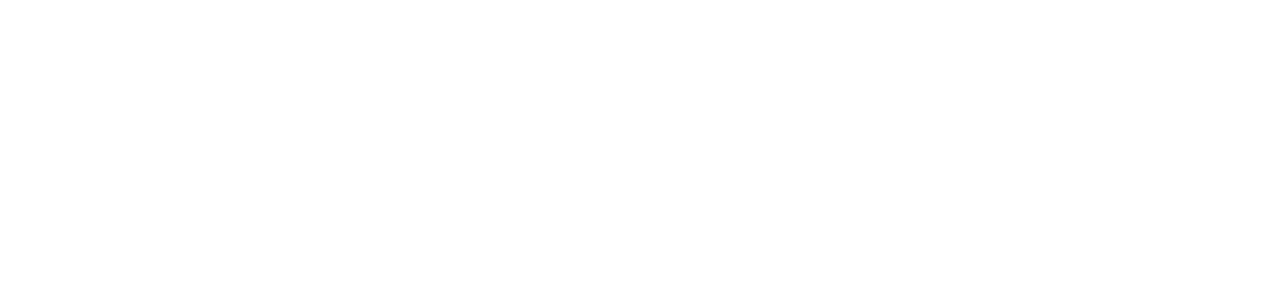
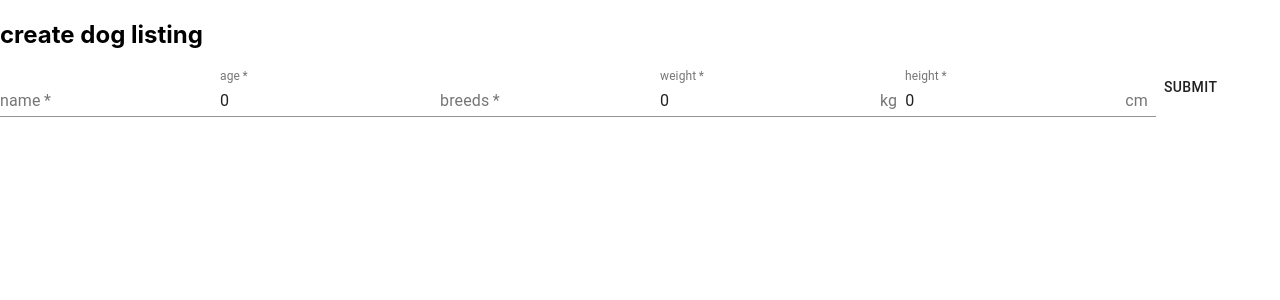
Before and after one commit to CoeyMok/FrontEnd, a React (Create React App) app: page /add in a window 1280 px wide. Before the commit this address had no page. Shown: the top 300 px of the page. Built offline with nearby package versions, Linux system fonts and the light colour scheme.

Commit message:
add function

```diff
--- a/src/index.js
+++ b/src/index.js
@@ -6,6 +6,7 @@
 import App from './App';
 import Login from './pages/login';
 import Homepage from './pages/homepage'
+import Add from './pages/add'
 
 const root = ReactDOM.createRoot(document.getElementById('root'));
 root.render(
@@ -13,6 +14,7 @@
     <Routes>
          <Route path="/" element={<Homepage/>} />
          <Route path="/login" element={<Login/>}/>
+         <Route path="/add" element={<Add/>}/>
     </Routes>
   </BrowserRouter>
 );
--- /dev/null
+++ b/src/pages/add.js
@@ -0,0 +1,117 @@
+import {React, useState} from 'react';
+import { Button, Paper } from "@material-ui/core";
+import TextField from '@material-ui/core/TextField';
+import InputAdornment from '@material-ui/core/InputAdornment';
+import Dialog from '@material-ui/core/Dialog';
+import DialogActions from '@material-ui/core/DialogActions';
+import DialogContent from '@material-ui/core/DialogContent';
+import DialogContentText from '@material-ui/core/DialogContentText';
+import axios from 'axios';
+import { useNavigate } from "react-router-dom";
+
+function Add() {
+
+    const navigate = useNavigate();
+    const [name, setName] = useState('');
+    const [age, setAge] = useState(0);
+    const [breeds, setBreeds] = useState('');
+    const [weight, setWeight] = useState(0);
+    const [height, setHeight] = useState(0);
+    const [open, setOpen] = useState(false);
+
+    const handleClose = () => {
+        setOpen(false);
+        navigate("/");
+    };
+
+    const submit = () => {
+        axios.post('http://localhost:3001/dogs/', {
+                name,
+                age,
+                breeds,
+                weight,
+                height
+            }, {
+                headers: {
+                  'token': localStorage.getItem('token')
+                }
+              })
+            .then(res=>{
+                if(res.status === 200){
+                    setOpen(true);
+                }
+            })
+            .catch(err => alert(err.response.data))
+    }
+
+    return (
+        <form>
+            <h2>create dog listing</h2>
+            <TextField
+                required
+                label="name"
+                id="outlined-start-adornment"
+                sx={{ m: 1, width: '25ch' }}
+                onChange={e => setName(e.target.value)}
+            />
+            <TextField
+                required
+                label="age"
+                id="outlined-start-adornment"
+                sx={{ m: 1, width: '25ch' }}
+                defaultValue={0}
+                onChange={e => setAge(e.target.value)}
+            />
+            <TextField
+                required
+                label="breeds"
+                id="outlined-start-adornment"
+                sx={{ m: 1, width: '25ch' }}
+                onChange={e => setBreeds(e.target.value)}
+            />
+            <TextField
+                required
+                label="weight"
+                id="outlined-start-adornment"
+                sx={{ m: 1, width: '25ch' }}
+                InputProps={{
+                    endAdornment: <InputAdornment position="start">kg</InputAdornment>,
+                }}
+                defaultValue={0}
+                onChange={e => setWeight(e.target.value)}
+            />
+            <TextField
+                required
+                label="height"
+                id="outlined-start-adornment"
+                sx={{ m: 1, width: '25ch' }}
+                InputProps={{
+                    endAdornment: <InputAdornment position="start">cm</InputAdornment>,
+                }}
+                defaultValue={0}
+                onChange={e => setHeight(e.target.value)}
+            />
+            <Button onClick={submit}> submit </Button>
+
+            <Dialog
+                open={open}
+                onClose={handleClose}
+                aria-labelledby="alert-dialog-title"
+                aria-describedby="alert-dialog-description"
+            >
+                <DialogContent>
+                <DialogContentText id="alert-dialog-description">
+                    create success!!
+                </DialogContentText>
+                </DialogContent>
+                <DialogActions>
+                <Button onClick={handleClose} color="primary" autoFocus>
+                    OK
+                </Button>
+                </DialogActions>
+            </Dialog>
+        </form>
+    )
+}
+
+export default Add;
--- a/src/pages/homepage.js
+++ b/src/pages/homepage.js
@@ -11,7 +11,8 @@
      display: 'flex',
      flexDirection: 'row',
      padding: '15px 10px',
-     columnGap: 15
+     columnGap: 15,
+     'justify-content': 'flex-end'
   },
 }))
 
@@ -107,11 +108,9 @@
         <React.Fragment>
             <div className={classes.buttonContainer}>
                 {isLogined ? <div> Hello, {localStorage.getItem('username')}  <button onClick={logout}>Logout</button> </div> : <button onClick={login}>Login</button>}
-                   {/* <a href={}> */}
-            <AddIcon fontSize="large" />
-            {/* </a> */}
+
             </div>
-
+            {isLogined && <AddIcon style={{ cursor: 'pointer'}} fontSize="large" onClick={ () => { navigate("/add")}}/> }
             <div style={{ height: 400, width: '100%' }}>
             <DataGrid
                 rows={rows}
```
